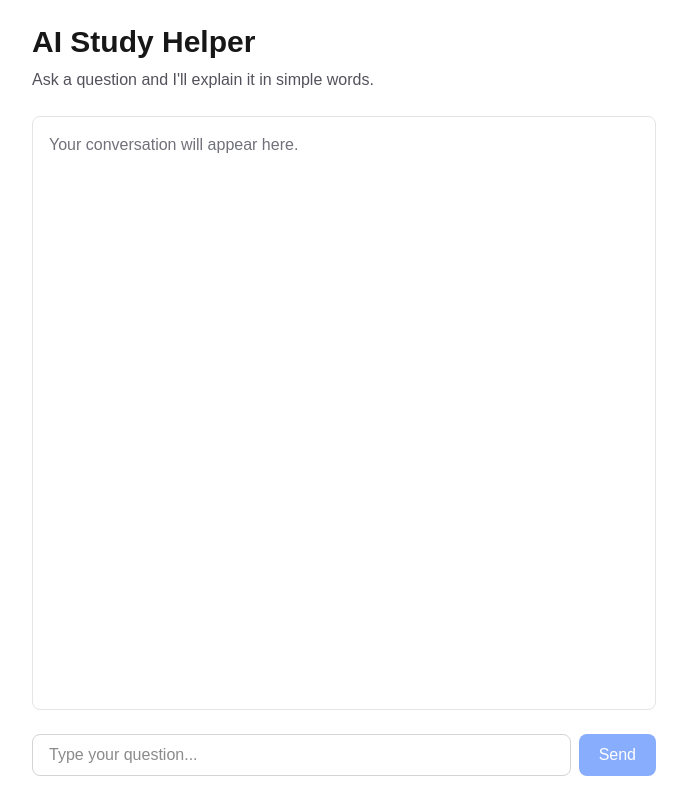
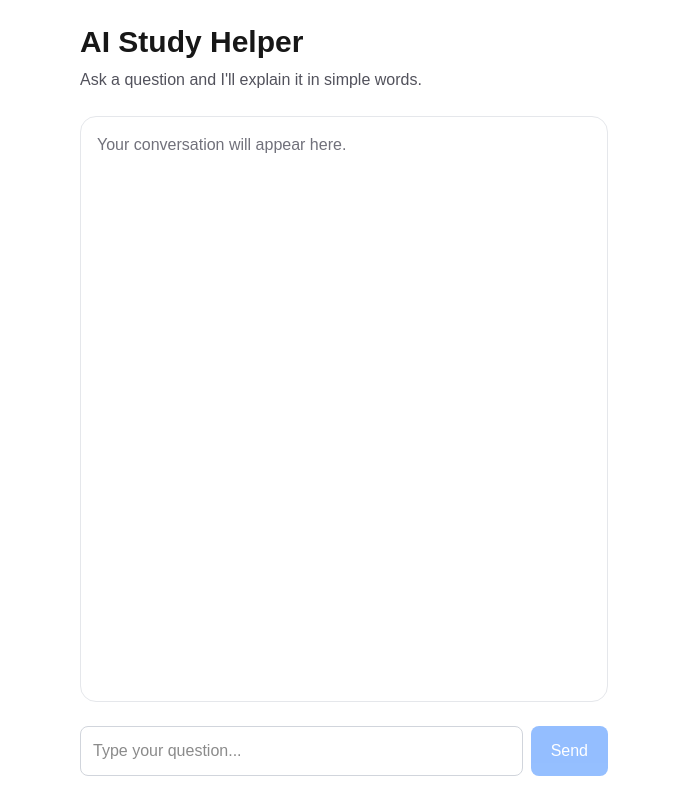
Before and after one commit to JfJubaer/ai-study-helper, a Next.js app: page / in a window 1280 px wide. Shown: the whole page, without its empty margins (296-983 px from the left). Built offline with nearby package versions, Linux system fonts and the light colour scheme.

Commit message:
styling with tailwind

```diff
--- a/src/app/page.js
+++ b/src/app/page.js
@@ -52,7 +52,7 @@ export default function Home() {
   }
 
   return (
-    <main className="mx-auto flex min-h-screen w-full max-w-2xl flex-col gap-6 p-6">
+    <main className="mx-auto flex min-h-screen w-full max-w-xl flex-col gap-6 p-6">
       <header>
         <h1 className="text-3xl font-bold">AI Study Helper</h1>
         <p className="mt-2 text-zinc-600">
@@ -63,7 +63,7 @@ export default function Home() {
       <section
         aria-label="Chat messages"
         aria-live="polite"
-        className="flex-1 space-y-4 rounded-lg border border-zinc-200 p-4"
+        className="flex-1 space-y-4 rounded-2xl border border-gray-200 p-4"
       >
         {messages.length === 0 && (
           <p className="text-zinc-500">Your conversation will appear here.</p>
@@ -72,10 +72,10 @@ export default function Home() {
         {messages.map((message, index) => (
           <p
             key={`${message.sender}-${index}`}
-            className={`rounded-lg p-3 ${
+            className={`max-w-[80%] rounded-2xl p-3 ${
               message.sender === "user"
-                ? "ml-8 bg-blue-100 text-zinc-900"
-                : "mr-8 bg-zinc-100 text-zinc-900"
+                ? "ml-auto bg-blue-500 text-white"
+                : "mr-auto bg-gray-200 text-gray-900"
             }`}
           >
             <strong>{message.sender === "user" ? "You: " : "AI: "}</strong>
@@ -97,12 +97,12 @@ export default function Home() {
           onChange={(event) => setQuestion(event.target.value)}
           placeholder="Type your question..."
           disabled={isThinking}
-          className="min-w-0 flex-1 rounded-lg border border-zinc-300 px-4 py-2"
+          className="min-w-0 flex-1 rounded-lg border border-gray-300 p-3 focus:ring-2 focus:ring-blue-500 focus:outline-none"
         />
         <button
           type="submit"
           disabled={isThinking || !question.trim()}
-          className="rounded-lg bg-blue-600 px-5 py-2 text-white hover:bg-blue-700 disabled:cursor-not-allowed disabled:opacity-50"
+          className="rounded-lg bg-blue-500 px-5 py-3 text-white hover:bg-blue-600 disabled:cursor-not-allowed disabled:opacity-50"
         >
           Send
         </button>
```
